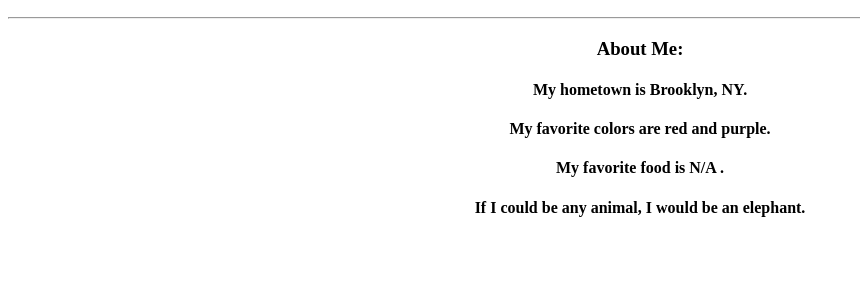
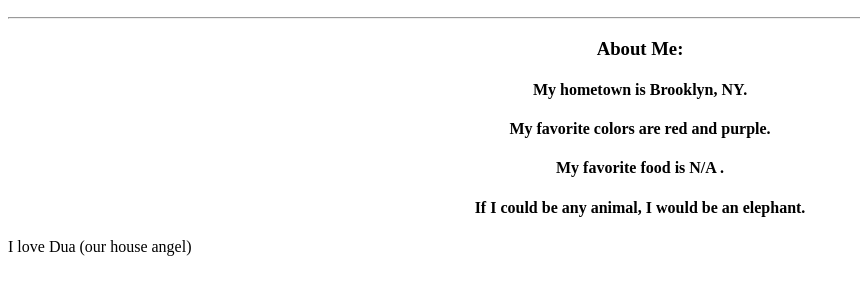
Before and after one commit to GOccid/repo, a plain HTML site: page index.html in a window 1280 px wide. Shown: the part 110-404 px from the top of the page, without its empty margins (0-860 px from the left). Drawn offline with Linux system fonts and the light colour scheme.

Commit message:
adding new placeholder

```diff
--- a/index.html
+++ b/index.html
@@ -17,5 +17,6 @@
 					<h4>My favorite food is N/A .</h4>
 					<h4>If I could be any animal, I would be an elephant.</h4>
 			</div>
+            <p>I love Dua (our house angel)</p>
 		  </body>
 		</html>
```
